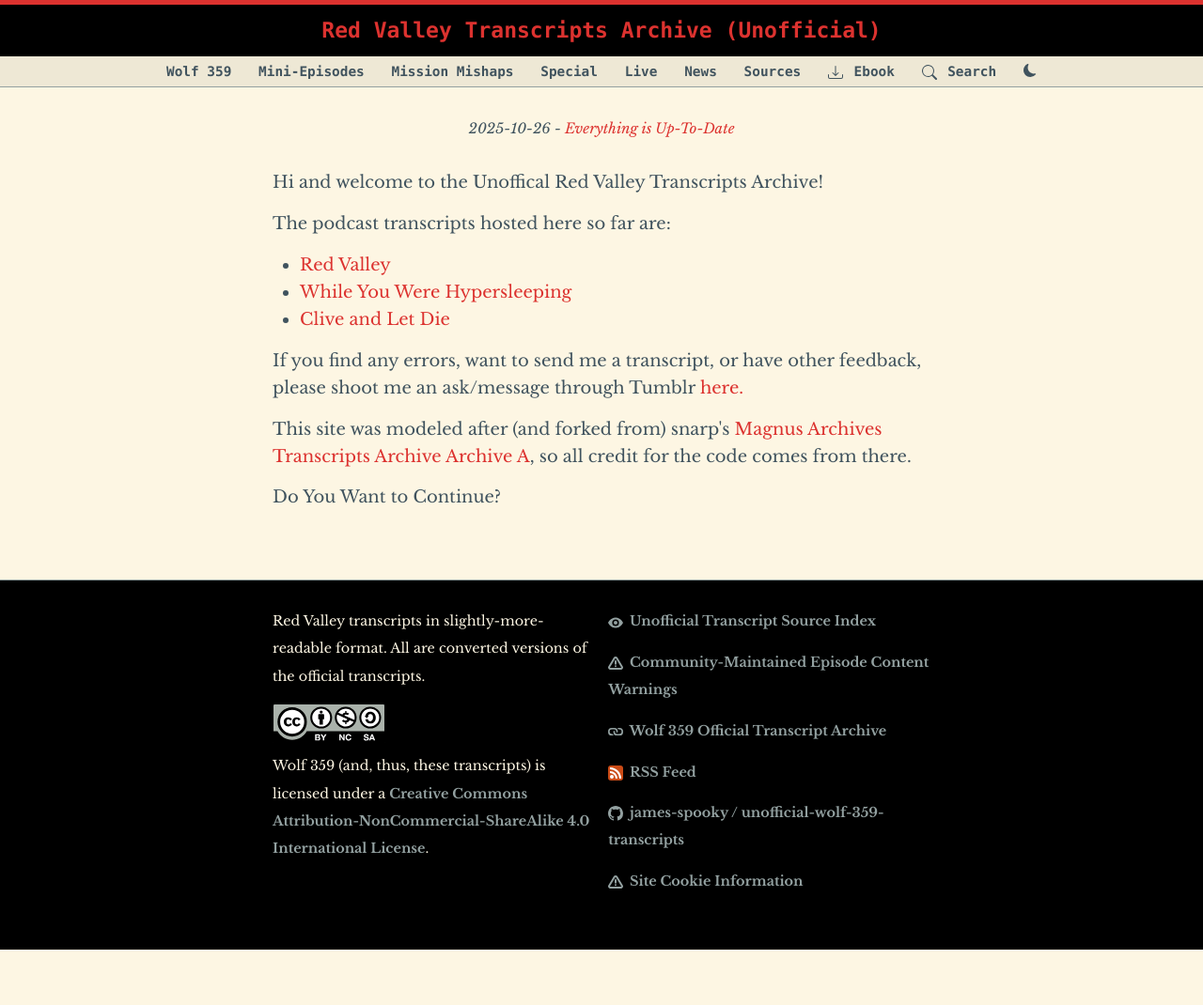
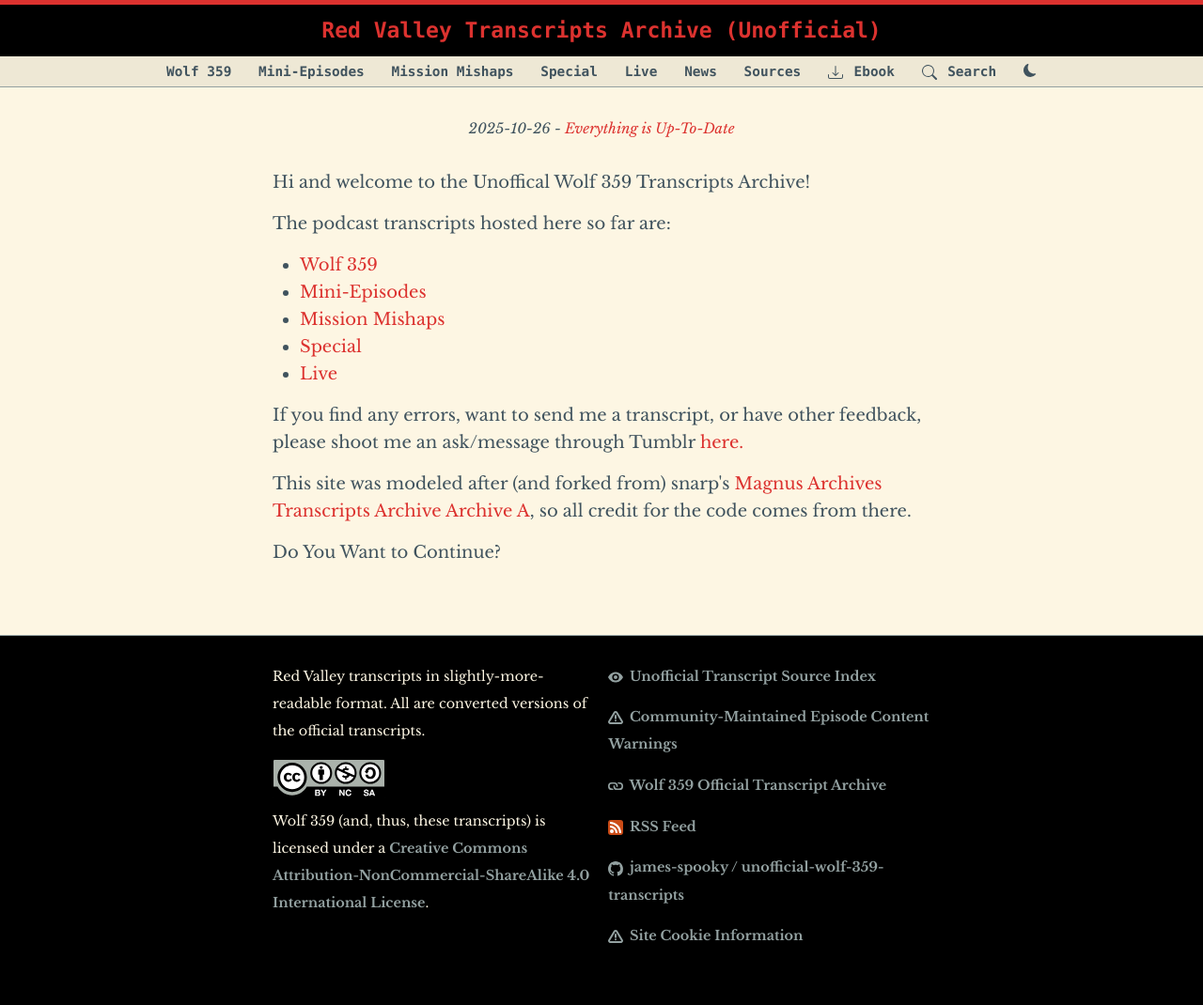
Before and after one commit to spooky-james/unofficial-wolf-359-transcripts, a Jekyll site: the page built from index.html, in a window 1280 px wide. Shown: the whole page at 94% size. Built offline with Jekyll 4.4.1, drawn with Linux system fonts in a browser that asks for light colours; before the commit the page ends 1011 px from its top, so only the background shows below that.

Commit message:
Update index.html

```diff
--- a/index.html
+++ b/index.html
@@ -5,13 +5,15 @@
 {% include latest-news-bar.html %}
 
 <div class="wrapper">
-<p>Hi and welcome to the Unoffical Red Valley Transcripts Archive!</p>
+<p>Hi and welcome to the Unoffical Wolf 359 Transcripts Archive!</p>
 
 <p>The podcast transcripts hosted here so far are:</p>
 <ul>
-    <li><a href="{{ site.baseurl }}/RedVal/">Red Valley</a></li>
-    <li><a href="{{ site.baseurl }}/wywhs/">While You Were Hypersleeping</a></li>
-    <li><a href="{{ site.baseurl }}/cald/">Clive and Let Die</a></li>
+    <li><a href="{{ site.baseurl }}/Wolf/">Wolf 359</a></li>
+    <li><a href="{{ site.baseurl }}/mini/">Mini-Episodes</a></li>
+    <li><a href="{{ site.baseurl }}/mm/">Mission Mishaps</a></li>
+     <li><a href="{{ site.baseurl }}/spec/">Special</a></li>
+     <li><a href="{{ site.baseurl }}/live/">Live</a></li>
 </ul>
 
 <p>If you find any errors, want to send me a transcript, or have other feedback, please shoot me an ask/message through Tumblr <a href="https://www.tumblr.com/blog/james-spooky" target="_blank">here.</a></p>
```
